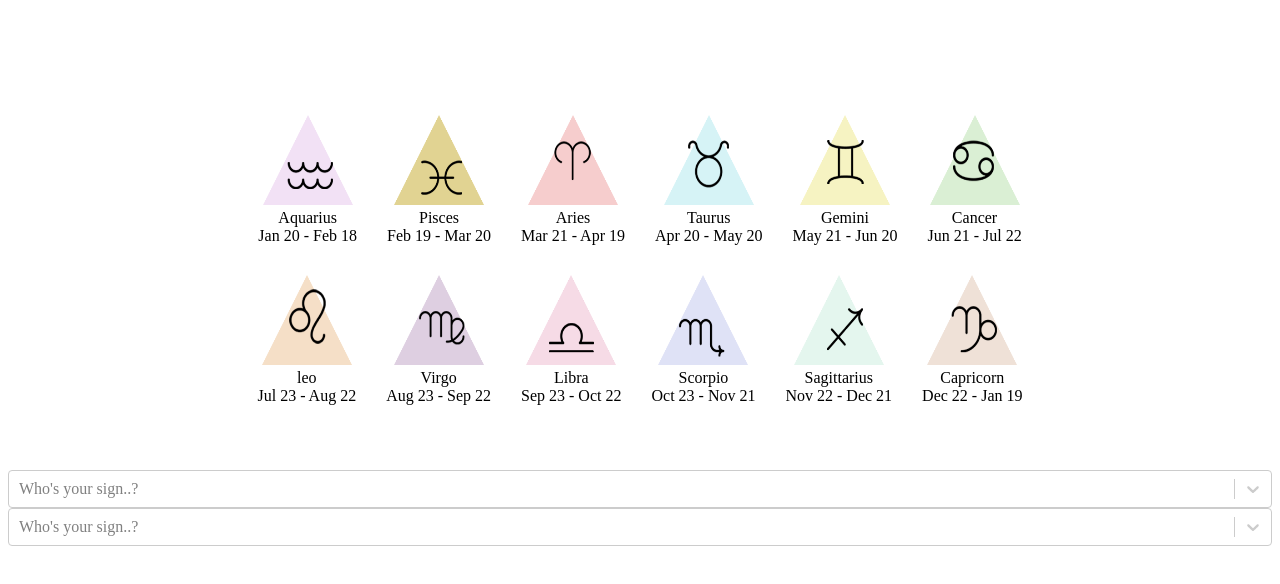
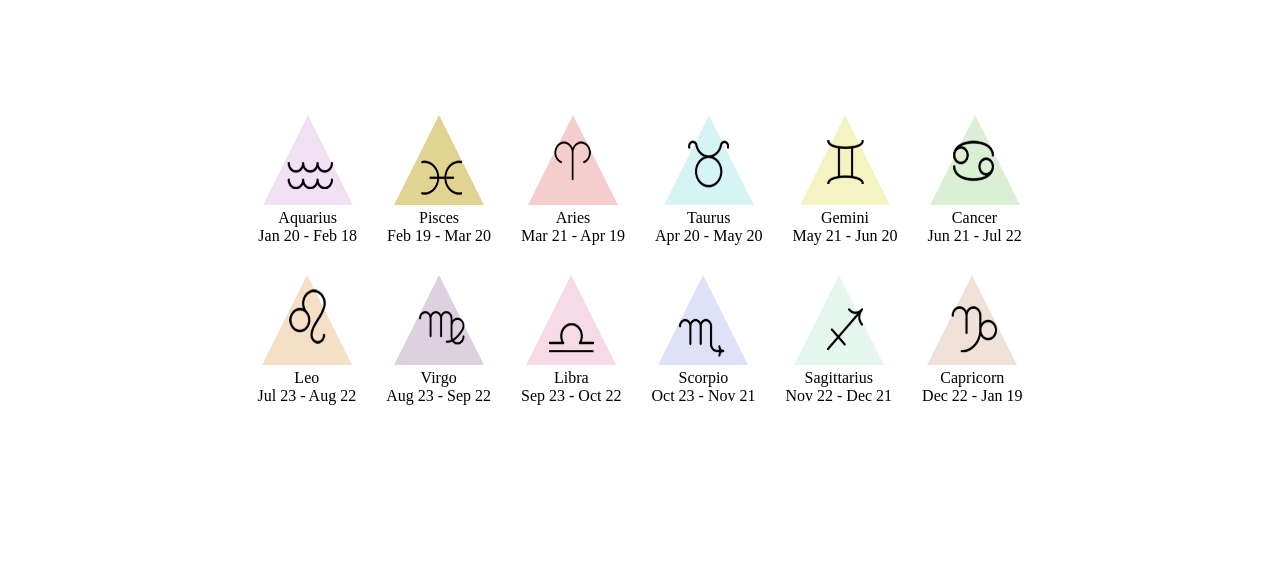
Before and after one commit to Warhaus/test-githubactions, a React (Create React App) app: page / in a window 1280 px wide. Shown: the top 584 px of the page. Built offline with nearby package versions, Linux system fonts and the light colour scheme.

Commit message:
horoscope

```diff
--- a/package.json
+++ b/package.json
@@ -8,8 +8,12 @@
     "@testing-library/user-event": "^12.1.10",
     "react": "^17.0.1",
     "react-dom": "^17.0.1",
+    "react-redux": "^7.2.2",
     "react-scripts": "4.0.0",
     "react-select": "^3.1.0",
+    "redux": "^4.0.5",
+    "redux-thunk": "^2.3.0",
+    "save": "^2.4.0",
     "web-vitals": "^0.2.4"
   },
   "scripts": {
--- a/src/App.css
+++ b/src/App.css
@@ -1,10 +1,15 @@
+.container {
+    width: 900px;
+    margin: 0 auto;
+}
+
 .main .group-zodiac {
+    margin: 100px auto 50px auto;
+    width: 100%;
     display: flex;
     justify-content: center;
     flex-wrap: wrap;
-    width: 900px;
     align-items: center;
-    margin: 100px auto 50px auto;
 }
 
 .main .item-zodiac {
@@ -13,6 +18,11 @@
     padding: 15px;
 }
 
+.main .item-zodiac a {
+    color: #000000;
+    text-decoration: none;
+}
+
 .main .item-zodiac img {
     width: 90px;
     height: 90px;
--- a/src/App.js
+++ b/src/App.js
@@ -1,12 +1,15 @@
 import React from 'react';
 import './App.css';
 import MainPage from "./component/content/main-page/MainPage";
+import SelectedSing from "./component/content/selectedSing/SelectedSing";
+import {Switch, Route} from "react-router-dom";
 
 function App() {
     return (
-        <div className="app">
-          <MainPage />
-        </div>
+        <Switch>
+            <Route exact path="/" component={MainPage}/>
+            <Route path="/sign/" component={SelectedSing}/>
+        </Switch>
     );
 }
 
--- a/src/component/content/main-page/MainPage.js
+++ b/src/component/content/main-page/MainPage.js
@@ -1,38 +1,30 @@
-import React, {useState} from 'react';
-import Select from "react-select";
-import {horoscopeSing, selectState} from "../../../constans";
+import React from 'react';
+import {useSelector, useDispatch} from "react-redux";
+import {NavLink} from "react-router-dom";
 
 function MainPage() {
-    const [stateSelect, setStateSelect] = useState({selectedOption: null});
-    console.log(stateSelect);
+    const dispatch = useDispatch();
+    const horoscopeSingData = useSelector(state => state.horoscopeSing.horoscopeSingData)
 
-    function handleChange (selectedOption) {
-        setStateSelect(selectedOption)
+    const takeId = (id) => {
+        dispatch({type: "TAKE_SING_ID", payload: id})
     }
 
     return (
         <div className="main">
-            <div className="wrap">
+            <div className="container">
                 <div className="group-zodiac">
-                    {horoscopeSing.map(item =>
-                        <div className="item-zodiac" key={item.id}>
-                            <div className="img"><img src={item.img} alt=""/></div>
-                            <div className="name">{item.name}</div>
-                            <div className="date">{item.date}</div>
+                    {horoscopeSingData.map(item =>
+                        <div className="item-zodiac" key={item.id} onClick={() => takeId(item.id)}>
+                            <NavLink to={item.link}>
+                                <div className="img"><img src={item.img} alt=""/></div>
+                                <div className="name">{item.name}</div>
+                                <div className="date">{item.date}</div>
+                            </NavLink>
                         </div>
                     )}
                 </div>
             </div>
-            <Select
-                placeholder="Who's your sign..?"
-                onChange={handleChange}
-                options={selectState}
-            />
-            <Select
-                placeholder="Who's your sign..?"
-                onChange={handleChange}
-                options={selectState}
-            />
         </div>
     );
 }
--- /dev/null
+++ b/src/component/content/selectedSing/SelectedSing.js
@@ -0,0 +1,20 @@
+import React from 'react';
+import {useSelector} from "react-redux";
+
+function MainPage() {
+    const horoscopeSingSelected = useSelector(state => state.horoscopeSing.horoscopeSingSelected)
+    const horoscopeSingData = useSelector(state => state.horoscopeSing.horoscopeSingData)
+
+    return (
+        <div className="container">
+            {horoscopeSingData.filter(item => item.id === horoscopeSingSelected).map(item =>
+                <div className="group-zodiac-selected" key={item.id}>
+                    <div className="name"><p>{item.name}</p></div>
+                    <div className="description">{item.description}</div>
+                </div>
+            )}
+        </div>
+    );
+}
+
+export default MainPage;
--- /dev/null
+++ b/src/component/content/selectedSing/index.js
@@ -0,0 +1,3 @@
+import SelectedSing from "./SelectedSing";
+
+export default SelectedSing;
--- /dev/null
+++ b/src/component/redux/actions/selectedSing.js
@@ -0,0 +1,4 @@
+export const takeSingId = id => ({
+    type: 'TAKE_SING_ID',
+    payload: id
+});
--- /dev/null
+++ b/src/component/redux/reducers/horoscopeSing.js
@@ -0,0 +1,23 @@
+import {horoscopeSingData} from "../../../constans";
+
+const initialState = {
+    horoscopeSingData,
+    horoscopeSingSelected: []
+}
+
+export default (state = initialState, action) => {
+    switch (action.type) {
+        case "SING_DATA":
+            return {
+                ...state,
+                horoscopeSingData
+            }
+        case "TAKE_SING_ID":
+            return {
+                ...state,
+                horoscopeSingSelected: action.payload
+            }
+        default:
+            return state;
+    }
+};
--- /dev/null
+++ b/src/component/redux/reducers/rootReducer.js
@@ -0,0 +1,7 @@
+import {combineReducers} from 'redux'
+import horoscopeSing from "./horoscopeSing";
+
+
+export default combineReducers ({
+    horoscopeSing
+})
--- a/src/constans.js
+++ b/src/constans.js
@@ -14,83 +14,107 @@ const selectState = [
 ];
 
 
-const horoscopeSing = [
+const horoscopeSingData = [
     {
         id: '0',
+        link: '/sign/aquarius/',
         name: 'Aquarius',
         img: '/img/aquarius.png',
-        date: 'Jan 20 - Feb 18'
+        date: 'Jan 20 - Feb 18',
+        description: 'You may have spent the past few weeks exploring new horizons, talking to new people, going out more frequently in the evening, when possible, or even making short trips away from home. But this is a moment to settle down. Today\'s celestial configuration is giving you the incentive you need to stabilize yourself. Expect some pleasurable moments in the comfort of your home, Aquarius.'
     },
     {
         id: '1',
+        link: '/sign/pisces/',
         name: 'Pisces',
         img: '/img/pisces.png',
-        date: 'Feb 19 - Mar 20'
+        date: 'Feb 19 - Mar 20',
+        description: 'You\'re likely to enjoy today\'s change of tone, Pisces. Don\'t you feel a need to take friendships beyond the superficial level? Perhaps you should reestablish contact with some former friends, too, although you may find that you have some bonds to repair. In any case, you can expect another month devoted to sweeping the cobwebs out of your emotional universe in order to let in sunlight and promise.'
     },
     {
         id: '2',
+        link: '/sign/aries/',
         name: 'Aries',
         img: '/img/aries.png',
-        date: 'Mar 21 - Apr 19'
+        date: 'Mar 21 - Apr 19',
+        description: "Today, Aries, you can expect to be somewhat more enterprising in your relationships. You may find new friends or enjoy spending quality time with some old ones, if possible. Perhaps you will look forward to an intensification of your love life. With today's planetary configuration, you will surely find excellent resources for improving your emotional well-being."
     },
     {
         id: '3',
+        link: '/sign/taurus/',
         name: 'Taurus',
         img: '/img/taurus.png',
-        date: 'Apr 20 - May 20'
+        date: 'Apr 20 - May 20',
+        description: 'Recent aspects have allowed you to affirm yourself at work and, in a more general way, cement some aspects of your personality. Now you will be consolidating things. It\'s as if you\'ve conceived of a product, created it, and are now finally ready to put it on the market. If this is in fact the case, Taurus, the current period corresponds to incoming money - and profits.'
     },
     {
         id: '4',
+        link: '/sign/gemini/',
         name: 'Gemini',
         img: '/img/gemini.png',
-        date: 'May 21 - Jun 20'
+        date: 'May 21 - Jun 20',
+        description: 'Today\'s planetary aspects herald the beginning of an especially agreeable period. You will carry confidence, clarity, and positive influence wherever you go, Gemini. You\'ve used up a lot of your reserves recently and made it to this stage just in the nick of time. Enjoy your new strength.'
     },
     {
         id: '5',
+        link: '/sign/cancer/',
         name: 'Cancer',
         img: '/img/cancer.png',
-        date: 'Jun 21 - Jul 22'
+        date: 'Jun 21 - Jul 22',
+        description: 'Today\'s planetary configurations indicate that this would be a good moment to get rid of everything that\'s still holding you back from an impending rebirth, Cancer. One stumbling block for you may be the impulse that you seem to have to blend in with others. You\'re an individual, Cancer. This isn\'t something to overcome. It should be celebrated!'
     },
     {
         id: '6',
-        name: 'leo',
+        link: '/sign/leo/',
+        name: 'Leo',
         img: '/img/leo.png',
-        date: 'Jul 23 - Aug 22'
+        date: 'Jul 23 - Aug 22',
+        description: 'Today\'s planetary configurations indicate that you can expect a very profitable period coming up, Leo. You\'ve worked hard lately, and it\'s only natural that you should finally arrive at this stage. You\'re going to be able to measure the distance you\'ve come, and above all, evaluate your power. Whatever you do, think big!'
     },
     {
         id: '7',
+        link: '/sign/virgo/',
         name: 'Virgo',
         img: '/img/virgo.png',
-        date: 'Aug 23 - Sep 22'
+        date: 'Aug 23 - Sep 22',
+        description: 'Today\'s aspects ask you to make more of an effort, Virgo. You will have to come back down to Earth and join the rest of us mere mortals. You may be cultivating your independence a bit too much. It pulls you away from people. You should try to mingle and get involved in a cause that\'s bigger than you. Working with others is a necessary part of any job.'
     },
     {
         id: '8',
+        link: '/sign/libra/',
         name: 'Libra',
         img: '/img/libra.png',
-        date: 'Sep 23 - Oct 22'
+        date: 'Sep 23 - Oct 22',
+        description: 'You can interpret today\'s aspects in several ways, Libra. The planetary configurations correspond to a search for space, whether physical or intellectual. You may be asking yourself philosophical questions, or perhaps you\'re thinking of taking a long trip in the future. What will you decide to do? Will you read Kant or plan your dream trip?'
     },
     {
         id: '9',
+        link: '/sign/scorpio/',
         name: 'Scorpio',
         img: '/img/scorpio.png',
-        date: 'Oct 23 - Nov 21'
+        date: 'Oct 23 - Nov 21',
+        description: 'In navigating the seas of your emotional life, Scorpio, you may feel as though you\'ve made a great effort over the past month. You\'ve been available and conciliatory and have done your best to maintain harmony. With today\'s celestial energy, you want to be more spontaneous. The enterprising and reckless you has returned!'
     },
     {
         id: '10',
+        link: '/sign/sagittarius/',
         name: 'Sagittarius',
         img: '/img/sagittarius.png',
-        date: 'Nov 22 - Dec 21'
+        date: 'Nov 22 - Dec 21',
+        description: 'With today\'s celestial configuration, your emotional universe will once again glow with positive energy. You will be meeting more people, and your encounters are likely to be more profound. The coming weeks are quite promising for you, Sagittarius. The music will be in the key to pleasure and sensuality. Allow the music to fill your senses!'
     },
     {
         id: '11',
+        link: '/sign/capricorn/',
         name: 'Capricorn',
         img: '/img/capricorn.png',
-        date: 'Dec 22 - Jan 19'
-    },
+        date: 'Dec 22 - Jan 19',
+        description: 'For you, Capricorn, the changing planetary configuration portends a period of timidity. You will probably go out less, introduce yourself to fewer new people, and be less prone to show off. But any relationships you form will be much more intense than usual. The weeks ahead are quite promising, although you may have to readjust some of your attitudes.'
+    }
 ];
 
 
 export {
     selectState,
-    horoscopeSing
+    horoscopeSingData
 }
--- a/src/index.js
+++ b/src/index.js
@@ -2,9 +2,31 @@ import React from 'react';
 import ReactDOM from 'react-dom';
 import './index.css';
 import App from './App';
+import {BrowserRouter} from 'react-router-dom'
+import {createStore, compose, applyMiddleware} from 'redux'
+import {Provider} from 'react-redux'
+import rootReducer from "./component/redux/reducers/rootReducer";
+import thunk from "redux-thunk";
+
+const composeEnhancers =
+    typeof window === 'object' &&
+    window.__REDUX_DEVTOOLS_EXTENSION_COMPOSE__ ?
+        window.__REDUX_DEVTOOLS_EXTENSION_COMPOSE__({
+        }) : compose;
+
+const store = createStore(
+    rootReducer,
+    composeEnhancers(
+        applyMiddleware(thunk)
+    )
+)
 
 const app = (
-    <App/>
+    <Provider store={store}>
+        <BrowserRouter>
+            <App />
+        </BrowserRouter>
+    </Provider>
 );
 
 ReactDOM.render(app, document.getElementById('root'));
```
Also changed, not shown: 1 other file (tests, documents, lock files or other folders).
